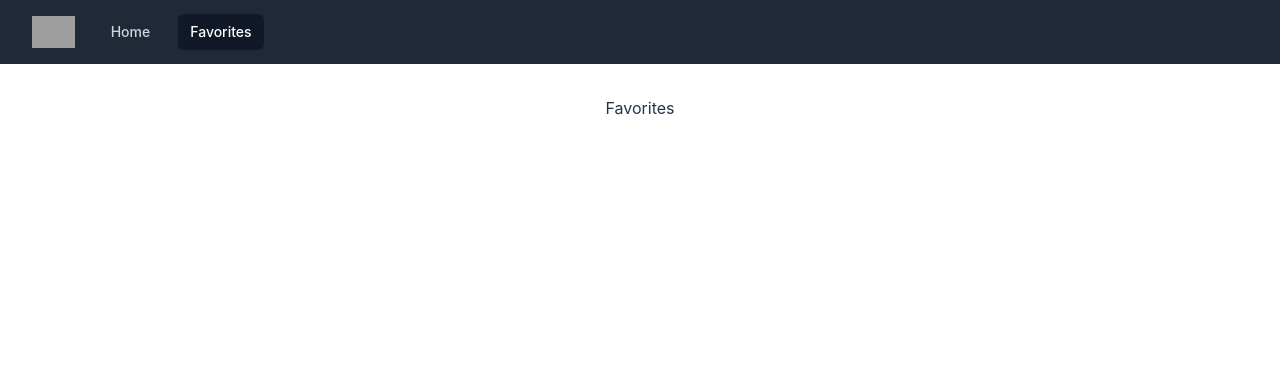
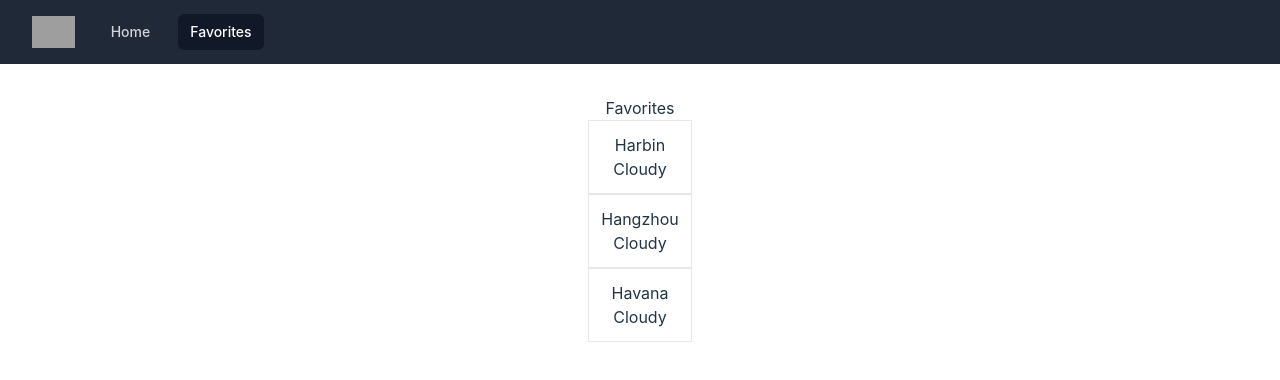
Before and after one commit to softwarebyze/ruach, a React (Vite) app: page /zack-ebenfeld-12-11-2023/favorites in a window 1280 px wide. Shown: the top 380 px of the page. Built offline with nearby package versions, Linux system fonts and the light colour scheme; grey boxes are pictures that could not be loaded.

Commit message:
display weather conditions for each favorite city

```diff
--- a/src/components/Favorites.tsx
+++ b/src/components/Favorites.tsx
@@ -1,15 +1,22 @@
-import { useFavoriteCities } from "../contexts/FavoriteCitiesContext";
+import { City, useFavoriteCities } from "../contexts/FavoriteCitiesContext";
+import { useConditions } from "../hooks/useConditions";
 
 export function Favorites() {
   const { favoriteCities } = useFavoriteCities();
   return (
     <>
       <h2>Favorites</h2>
-      <ul>
-        {favoriteCities.map((city) => (
-          <li key={city.cityId}>{city.name}</li>
-        ))}
-      </ul>
+      <ul>{favoriteCities.map((city) => FavoriteCity(city))}</ul>
     </>
   );
 }
+function FavoriteCity(city: City) {
+  const conditions = useConditions(city.cityId, true);
+
+  return (
+    <li className="border p-3" key={city.cityId}>
+      <p>{city.name}</p>
+      <p>{conditions ? conditions[0].WeatherText : ""}</p>
+    </li>
+  );
+}
--- a/src/contexts/FavoriteCitiesContext.tsx
+++ b/src/contexts/FavoriteCitiesContext.tsx
@@ -16,7 +16,20 @@ const FavoriteCitiesContext = createContext<FavoriteCitiesContext | undefined>(
   undefined
 );
 
-const initialFavoriteCities: City[] = [];
+const initialFavoriteCities: City[] = [
+  {
+    cityId: "102669",
+    name: "Harbin",
+  },
+  {
+    cityId: "106832",
+    name: "Hangzhou",
+  },
+  {
+    cityId: "122438",
+    name: "Havana",
+  },
+];
 
 type Action = { type: "add" | "remove" | "isFavorite"; city: City };
 
```
